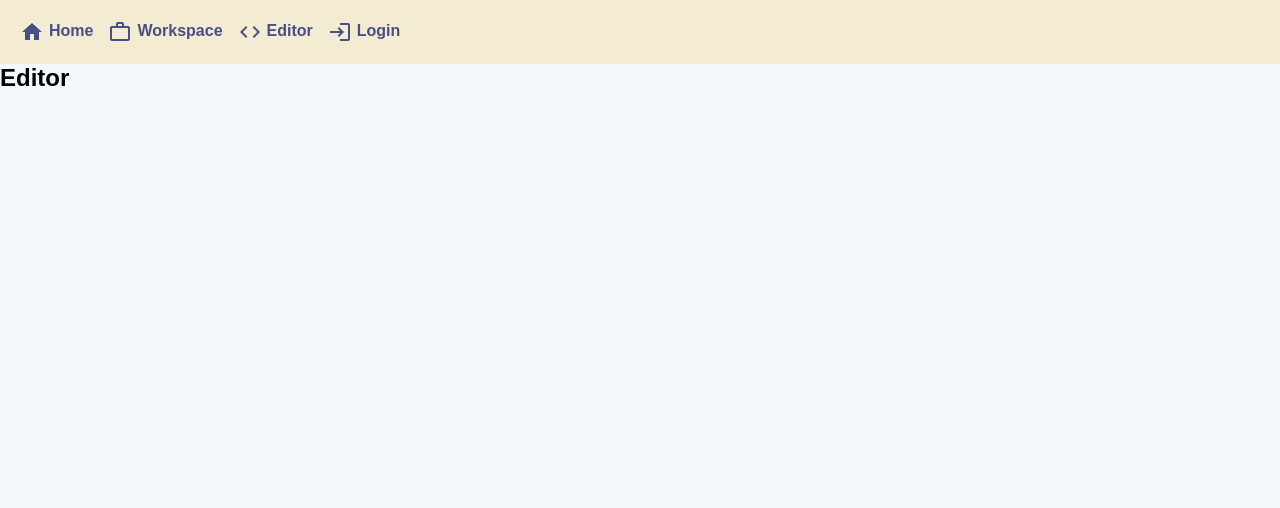
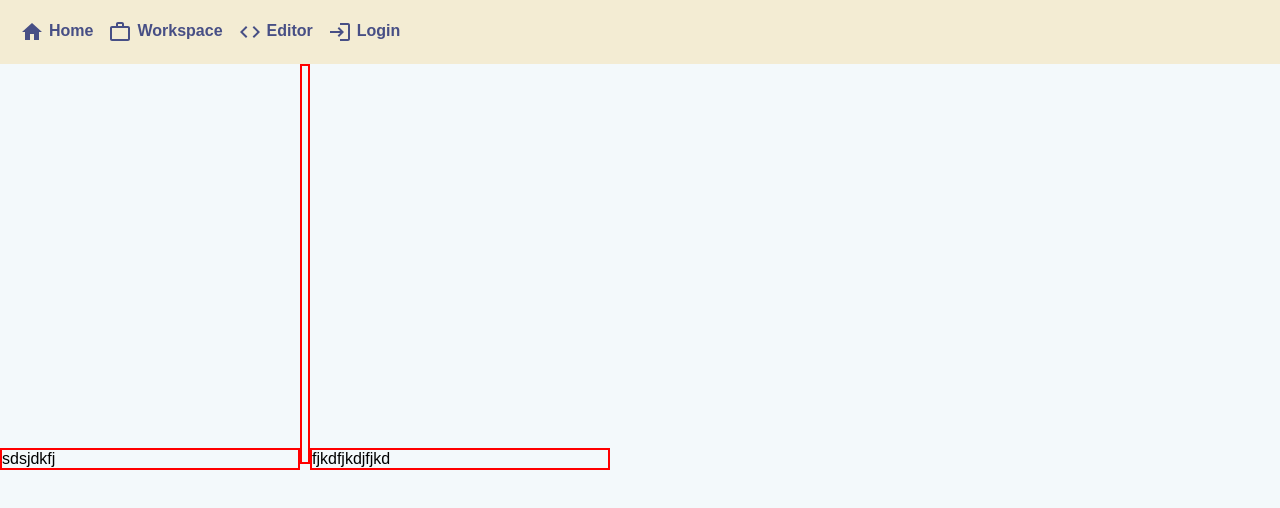
Before and after one commit to Mehemmed77/Recipe-app, a React (Vite) app: page /editor in a window 1280 px wide. Shown: the top 508 px of the page. Built offline with nearby package versions, Linux system fonts and the light colour scheme.

Commit message:
working on resizing not done

```diff
--- a/src/components/Editor.jsx
+++ b/src/components/Editor.jsx
@@ -1,5 +1,28 @@
+import { useRef } from "react"
+
 export default function Editor() {
+    const scrollRef = useRef(null);
+    const resizableDiv = useRef(null);
+
+    const handleMouseDown = (e) => {
+        resize(e);
+    }
+
+    const resize = (e) => {
+        resizableDiv.current.style.width = e.clientX - resizableDiv.current.offsetLeft + "px";
+    }
+
     return <>
-        <h2>Editor</h2>
+        <div className="container">
+            <div ref={resizableDiv} className="code">
+                sdsjdkfj
+            </div>
+
+            <div ref={scrollRef} style={{width:"10px", height:"50vh", cursor:'ew-resize'}} onMouseDown={handleMouseDown}></div>
+
+            <div className="result">
+                fjkdfjkdjfjkd
+            </div>
+        </div>
     </>
 }
--- a/src/css/index.css
+++ b/src/css/index.css
@@ -41,3 +41,9 @@ a {
 a:hover {
     border-bottom: 2px solid #474F85;
 }
+
+.container > div {
+    display: inline-block;
+    width: 300px;
+    border: 2px solid red;
+}
```
